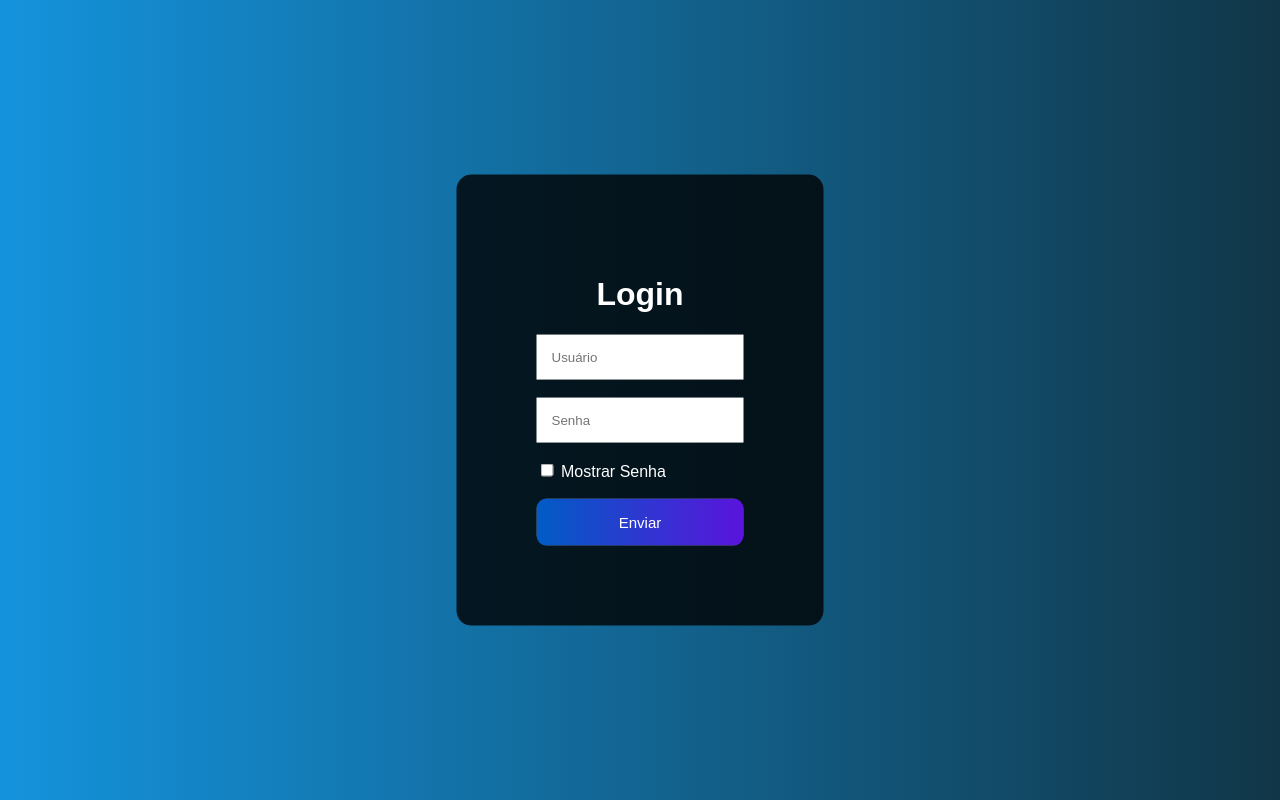
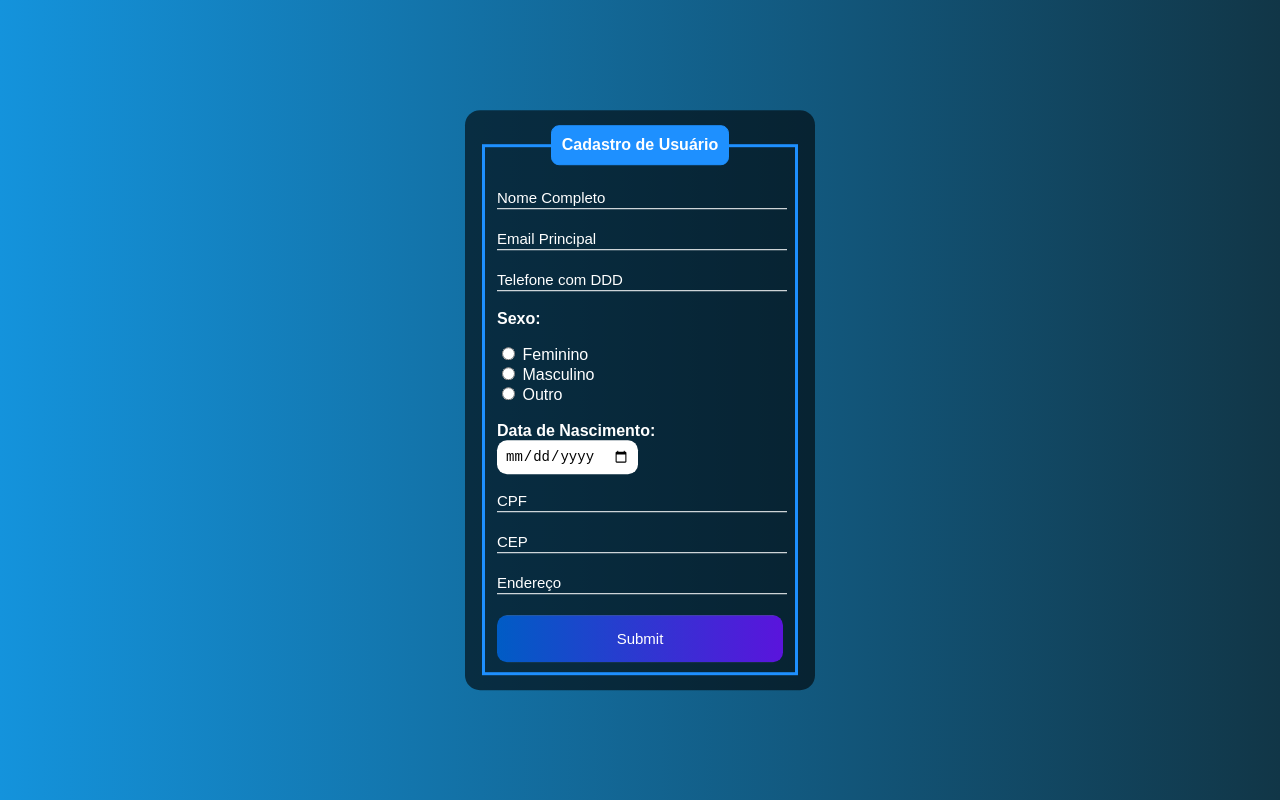
Before and after one commit to mauricio173/formulario, a plain HTML site: page telalogin.html in a window 1280 px wide. Drawn offline with Linux system fonts and the light colour scheme.

Commit message:
Update telalogin.html

```diff
--- a/telalogin.html
+++ b/telalogin.html
@@ -1,32 +1,85 @@
 <!DOCTYPE html>
-
 <html lang="pt-br">
-<head >
+<head>
     <meta charset="UTF-8">
     <meta http-equiv="X-UA-Compatible" content="IE=edge">
     <meta name="viewport" content="width=device-width, initial-scale=1.0">
-    <title>Tela de Login | MDev</title>
+    <title>Formulário | MDev</title>
     <style>
         body{
             font-family: Arial, Helvetica, sans-serif;
             background-image: linear-gradient(to right, rgb(20, 147, 220), rgb(17, 54, 71));
         }
-        div{
-            background-color: rgba(0, 0, 0, 0.8);
+        .box{
+
+            color: white;
             position: absolute;
             top: 50%;
             left: 50%;
             transform: translate(-50%,-50%);
-            padding: 80px;
+            background-color: rgba(0, 0, 0, 0.6);
+            padding: 15px;
             border-radius: 15px;
+            width: 25%;
+
+        }
+        fieldset{
+            border: 3px solid dodgerblue;
+        }
+        legend{
+            border: 1px solid dodgerblue;
+            padding: 10px;
+            text-align: center;
+            background-color: dodgerblue;
+            border-radius: 8px;
+        }
+        .inputBox{
+            position: relative;
+            height: 5px;
+
+        }
+        .inputUser{
+            background: none;
+            border: none;
+            border-bottom: 1px solid white;
+            outline: none;
             color: white;
+            font-size: 15px;
+            width: 100%;
+            letter-spacing: 1px;
         }
-        input{
-            padding: 15px;
+        .inputUser2{
+            background: none;
             border: none;
+            border-bottom: 1px solid white;
             outline: none;
+            color: white;
+            font-size: 16px;
+            width: 100%;
+            letter-spacing: 2px;
         }
-        button{
+        .labelInput{
+           position: absolute;
+           top: 0px;
+           left: 0px;
+           pointer-events: none;
+           transition: .5s;
+           font-size: 15px;
+        }
+        .inputUser:focus ~ .labelInput,
+        .inputUser:valid ~ .labelInput{
+            top: -20px;
+            font-size: 12px;
+            color: dodgerblue;
+        }
+        #data_nascimento{
+            border: none;
+            padding: 8px;
+            border-radius: 10px;
+            outline: none;
+            font-size: 14px;
+        }
+        #submit{
             background-image: linear-gradient(to right,rgb(0, 92, 197), rgb(90, 20, 220));
             width: 100%;
             border: none;
@@ -36,27 +89,73 @@
             cursor: pointer;
             border-radius: 10px;
         }
-        button:hover{
-            background-image: linear-gradient(to right,rgb(0, 80, 172), rgb(80, 19, 195));
+        #submit:hover{
+            background-image: linear-gradient(to right,rgb(4, 44, 90), rgb(80, 19, 195));
         }
-        h1{
-            text-align: center;
+        .rodape{
+            font-size: 14px;
+            color: white;
+            position: absolute;
+            top: 614px;
+            left: 50%;
+            transform: translate(-50%,-50%);
         }
-
     </style>
 </head>
+
 <body>
-    <div>
-        <h1>Login</h1>
-        <input type="text" placeholder="Usuário">
-        <br><br>
-        <input type="password" placeholder="Senha">
-        <br><br>
-        <input type="checkbox" onclick="mostrarOcultarSenha()">
-        <script type="text/javascript" src="scripts.js"></script>
-        <label>Mostrar Senha</label>
-        <br><br>
-        <button>Enviar</button>
+    <div class="box">
+        <form action="">
+            <fieldset>
+                <legend><b>Cadastro de Usuário</b></legend>
+                <br>
+                <div class="inputBox">
+                    <input type="text" name="nome" id="nome" class="inputUser" autocomplete="off" required>
+                    <label for="nome" class="labelInput">Nome Completo</label>
+                </div>
+                <br><br>
+                <div class="inputBox">
+                    <input type="text" name="email" id="email" class="inputUser" autocomplete="off" required>
+                    <label for="email" class="labelInput">Email Principal</label>
+                </div>
+                <br><br>
+                <div class="inputBox">
+                    <input type="tel" name="telefone" id="telefone" class="inputUser" autocomplete="off" required>
+                    <label for="telefone" class="labelInput">Telefone com DDD</label>
+                </div>
+                <br>
+                <p><b>Sexo:</b></p>
+                <input type="radio" id="feminino" name="genero" value="feminino" required>
+                <label for="feminino">Feminino</label>
+                <br>
+                <input type="radio" id="masculino" name="genero" value="masculino" required>
+                <label for="masculino">Masculino</label>
+                <br>
+                <input type="radio" id="outro" name="genero" value="outro" required>
+                <label for="outro">Outro</label>
+                <br><br>
+                <label for="data_nascimento"><b>Data de Nascimento:</b></label>
+                <input type="date" name="data_nascimento" id="data_nascimento" required>
+                <br><br>
+                <div class="inputBox">
+                    <input type="text" name="cpf" id="cpf" class="inputUser" autocomplete="off" required>
+                    <label for="cpf" class="labelInput">CPF</label>
+                </div>
+                <br><br>
+                <div class="inputBox">
+                    <input type="text" name="cep" id="cep" class="inputUser" autocomplete="off" required>
+                    <label for="cep" class="labelInput">CEP</label>
+                </div>
+                <br><br>
+                <div class="inputBox">
+                    <input type="text" name="endereco" id="endereco" class="inputUser" autocomplete="off" required>
+                    <label for="endereco" class="labelInput">Endereço</label>
+                </div>
+                <br><br>
+                <input type="submit" name="submit" id="submit">
+            </fieldset>
+        </form>
     </div>
+    <label for="rodape" class="rodape"><b></b></label>
 </body>
 </html>
```
